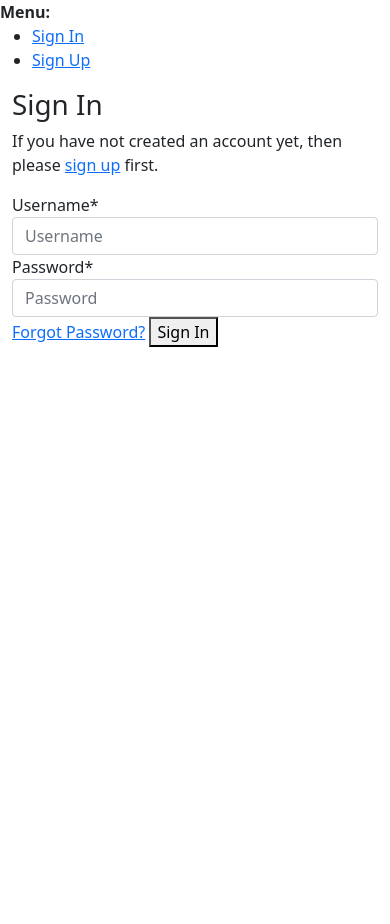
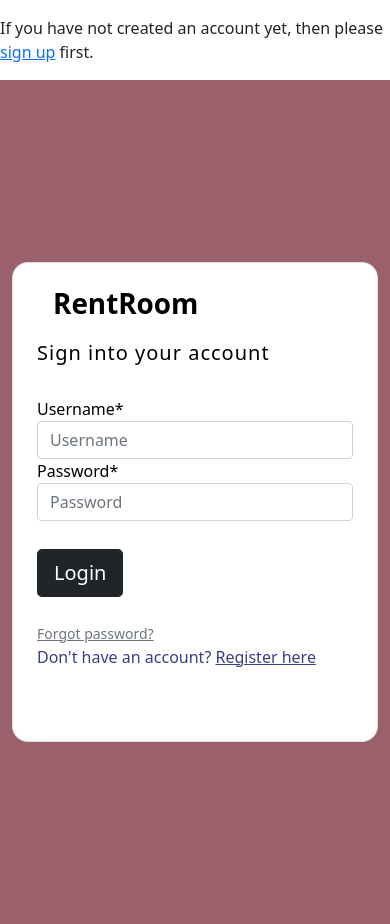
Before and after one commit to the-aydev/roomrentals, a Django app: page /accounts/login/ in a window 390 px wide. Before the commit the page ends 347 px from the top, so only its background shows below. Run offline with Django 3.2, Linux system fonts and the light colour scheme; some libraries are stand-ins or nearby versions.

Commit message:
fixing css for the login and logout pages

```diff
--- a/templates/account/base.html
+++ b/templates/account/base.html
@@ -1,9 +1,12 @@
+{% load static %}
+
 <!DOCTYPE html>
 <html>
   <head>
     <title>{% block head_title %}{% endblock %}</title>
     <!-- CSS only -->
     <link href="https://cdn.jsdelivr.net/npm/bootstrap@5.1.1/dist/css/bootstrap.min.css" rel="stylesheet" integrity="sha384-F3w7mX95PdgyTmZZMECAngseQB83DfGTowi0iMjiWaeVhAn4FJkqJByhZMI3AhiU" crossorigin="anonymous">
+    <link rel="icon"href="{% static 'favicon.ico' %}">
     {% block extra_head %}
     {% endblock %}
   </head>
@@ -22,25 +25,18 @@
     {% endif %}
 
     <div>
-      <strong>Menu:</strong>
       <ul>
         {% if user.is_authenticated %}
         <li><a href="{% url 'account_email' %}">Change E-mail</a></li>
-        <li><a href="{% url 'account_logout' %}">Sign Out</a></li>
-        {% else %}
-        <li><a href="{% url 'account_login' %}">Sign In</a></li>
-        <li><a href="{% url 'account_signup' %}">Sign Up</a></li>
         {% endif %}
       </ul>
     </div>
 
-    <div class="container">
     {% block content %}
     {% endblock %}
     {% endblock %}
     {% block extra_body %}
     {% endblock %}
-    </div>
 
     <!-- JavaScript Bundle with Popper -->
     <script src="https://cdn.jsdelivr.net/npm/bootstrap@5.1.1/dist/js/bootstrap.bundle.min.js" integrity="sha384-/bQdsTh/da6pkI1MST/rWKFNjaCP5gBSY4sEBT38Q/9RBh9AH40zEOg7Hlq2THRZ" crossorigin="anonymous"></script>
--- a/templates/account/login.html
+++ b/templates/account/login.html
@@ -8,8 +8,6 @@
 {% block head_title %}{% trans "Sign In" %}{% endblock %}
 
 {% block content %}
-
-<h1>{% trans "Sign In" %}</h1>
 
 {% get_providers as socialaccount_providers %}
 
@@ -35,14 +33,55 @@ for a {{ site_name }} account and sign in below:{% endblocktrans %}</p>
 <a href="{{ signup_url }}">sign up</a> first.{% endblocktrans %}</p>
 {% endif %}
 
+<section class="vh-100" style="background-color: #9A616D;">
+  <div class="container py-5 h-100">
+    <div class="row d-flex justify-content-center align-items-center h-100">
+      <div class="col col-xl-10">
+        <div class="card" style="border-radius: 1rem;">
+          <div class="row g-0">
+            <div class="col-md-6 col-lg-5 d-none d-md-block">
+              <img
+                src="https://mdbootstrap.com/img/Photos/new-templates/bootstrap-login-form/img1.jpg"
+                alt="login form"
+                class="img-fluid" style="border-radius: 1rem 0 0 1rem;"
+              />
+            </div>
+            <div class="col-md-6 col-lg-7 d-flex align-items-center">
+              <div class="card-body p-4 p-lg-5 text-black">
+
                 <form class="login" method="POST" action="{% url 'account_login' %}">
+
+                  <div class="d-flex align-items-center mb-3 pb-1">
+                    <i class="fas fa-cubes fa-2x me-3" style="color: #ff6219;"></i>
+                    <span class="h1 fw-bold mb-0">RentRoom</span>
+                  </div>
+
+                  <h5 class="fw-normal mb-3 pb-3" style="letter-spacing: 1px;">Sign into your account</h5>
+
+                  <div class="form-outline mb-4">
                     {% csrf_token %}
                     {{ form|crispy }}
                     {% if redirect_field_value %}
                       <input type="hidden" name="{{ redirect_field_name }}" value="{{ redirect_field_value }}" />
                     {% endif %}
-  <a class="button secondaryAction" href="{% url 'account_reset_password' %}">{% trans "Forgot Password?" %}</a>
-  <button class="primaryAction" type="submit">{% trans "Sign In" %}</button>
+                  </div>
+
+                  <div class="pt-1 mb-4">
+                    <button class="btn btn-dark btn-lg btn-block" type="submit">Login</button>
+                  </div>
+
+                  <a class="small text-muted" href="{% url 'account_reset_password' %}">Forgot password?</a>
+                  <p class="mb-5 pb-lg-2" style="color: #393f81;">Don't have an account? <a href="{{ signup_url }}" style="color: #393f81;">Register here</a></p>
+                  {% comment %} <a href="#!" class="small text-muted">Terms of use.</a>
+                  <a href="#!" class="small text-muted">Privacy policy</a> {% endcomment %}
                 </form>
 
+              </div>
+            </div>
+          </div>
+        </div>
+      </div>
+    </div>
+  </div>
+</section>
 {% endblock %}
```
Also changed, not shown: templates/account/logout.html (+44 -1 lines), templates/account/signup.html (+44 -0 lines). Lines whose indentation alone changed are shown as unchanged.
